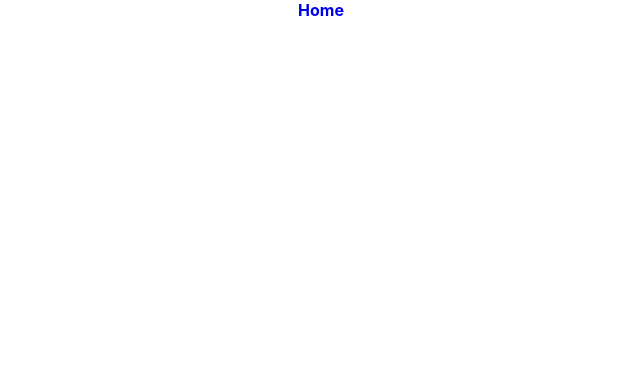
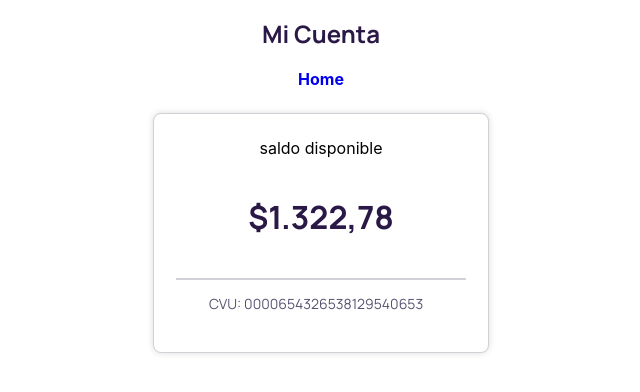
Before and after one commit to admodev/wayni-webapp, a React (Create React App) app: page /movements in a window 1280 px wide. Shown: the top 392 px of the page, without its empty margins (319-959 px from the left). Built offline with nearby package versions, Linux system fonts and the light colour scheme.

Commit message:
feat(detail component movements): add detail component add detail styles

```diff
--- a/package.json
+++ b/package.json
@@ -6,6 +6,7 @@
     "@testing-library/jest-dom": "^5.11.4",
     "@testing-library/react": "^11.1.0",
     "@testing-library/user-event": "^12.1.10",
+    "prop-types": "^15.7.2",
     "react": "^17.0.2",
     "react-dom": "^17.0.2",
     "react-router-dom": "^6.0.2",
--- /dev/null
+++ b/src/features/Movements/components/Detail/index.jsx
@@ -0,0 +1,24 @@
+import React from 'react';
+import PropTypes from 'prop-types';
+
+// Stylesheet
+import './styles.css';
+
+const Detail = (props) => {
+  const { detailNumber, cvu } = props;
+  return (
+    <div className="detail-container">
+      <span className="detail-saldo">saldo disponible</span>
+      <h4 className="detail-number">{detailNumber}</h4>
+      <div className="detail-divider" />
+      <p className="detail-cvu">{cvu}</p>
+    </div>
+  );
+};
+
+Detail.propTypes = {
+  detailNumber: PropTypes.string.isRequired,
+  cvu: PropTypes.string.isRequired,
+};
+
+export default Detail;
--- /dev/null
+++ b/src/features/Movements/components/Detail/styles.css
@@ -0,0 +1,65 @@
+.detail-container {
+  display: flex;
+  flex-direction: column;
+  align-items: center;
+  padding: 24px;
+  position: static;
+  width: 336px;
+  left: calc(50% - 336px / 2);
+  top: calc(50% - 153px / 2 - 235px);
+  background: #ffffff;
+  border: 1px solid #d1d1d7;
+  box-sizing: border-box;
+  box-shadow: 0px 0px 6px rgba(0, 0, 0, 0.15);
+  border-radius: 8px;
+  flex: none;
+  order: 1;
+  flex-grow: 0;
+  margin: 24px 0px;
+}
+
+.detail-span {
+  font-family: 'Manrope', sans-serif;
+  font-style: normal;
+  font-weight: bold;
+  font-size: 14px;
+  line-height: 120%;
+  text-transform: uppercase;
+  display: flex;
+  align-items: center;
+  text-align: center;
+  color: #2a1846;
+}
+
+.detail-number {
+  font-family: 'Manrope', sans-serif;
+  font-style: normal;
+  font-weight: bold;
+  font-size: 32px;
+  line-height: 110%;
+  display: flex;
+  align-items: center;
+  text-align: center;
+  color: #2a1846;
+}
+
+.detail-divider {
+  width: 288px;
+  height: 0px;
+  border: 1px solid #d1d1d7;
+}
+
+.detail-cvu {
+  width: 223.78px;
+  height: 20px;
+  left: 24px;
+  top: 109px;
+  font-family: 'Manrope', sans-serif;
+  font-style: normal;
+  font-weight: 500;
+  font-size: 14px;
+  line-height: 140%;
+  display: flex;
+  align-items: center;
+  color: #575372;
+}
--- a/src/features/Movements/index.jsx
+++ b/src/features/Movements/index.jsx
@@ -1,11 +1,16 @@
 import React from 'react';
 import { Link } from 'react-router-dom';
+
+// Components
+import Detail from './components/Detail';
 
 // Stylesheet
 import './styles.css';
 
 const Movements = () => (
   <div className="container">
+    <h2 className="mi-cuenta">Mi Cuenta</h2>
+    <Detail detailNumber="$1.322,78" cvu="CVU: 0000654326538129540653" />
     <Link className="title" to="/">
       Home
     </Link>
--- a/src/features/Movements/styles.css
+++ b/src/features/Movements/styles.css
@@ -7,3 +7,13 @@
 .title {
   font-weight: 700;
 }
+
+.mi-cuenta {
+  font-family: 'Manrope', sans-serif;
+  font-style: normal;
+  font-weight: bold;
+  font-size: 24px;
+  line-height: 120%;
+  text-align: center;
+  color: #2a1846;
+}
--- a/src/index.css
+++ b/src/index.css
@@ -1,3 +1,5 @@
+@import url('https://fonts.googleapis.com/css2?family=Manrope:wght@400;700&display=swap');
+
 body {
   margin: 0;
   font-family: -apple-system, BlinkMacSystemFont, 'Segoe UI', 'Roboto', 'Oxygen',
```
Also changed, not shown: src/features/Movements/components/ButtonRow/index.jsx (added), src/features/Movements/components/ButtonRow/styles.css (added).
